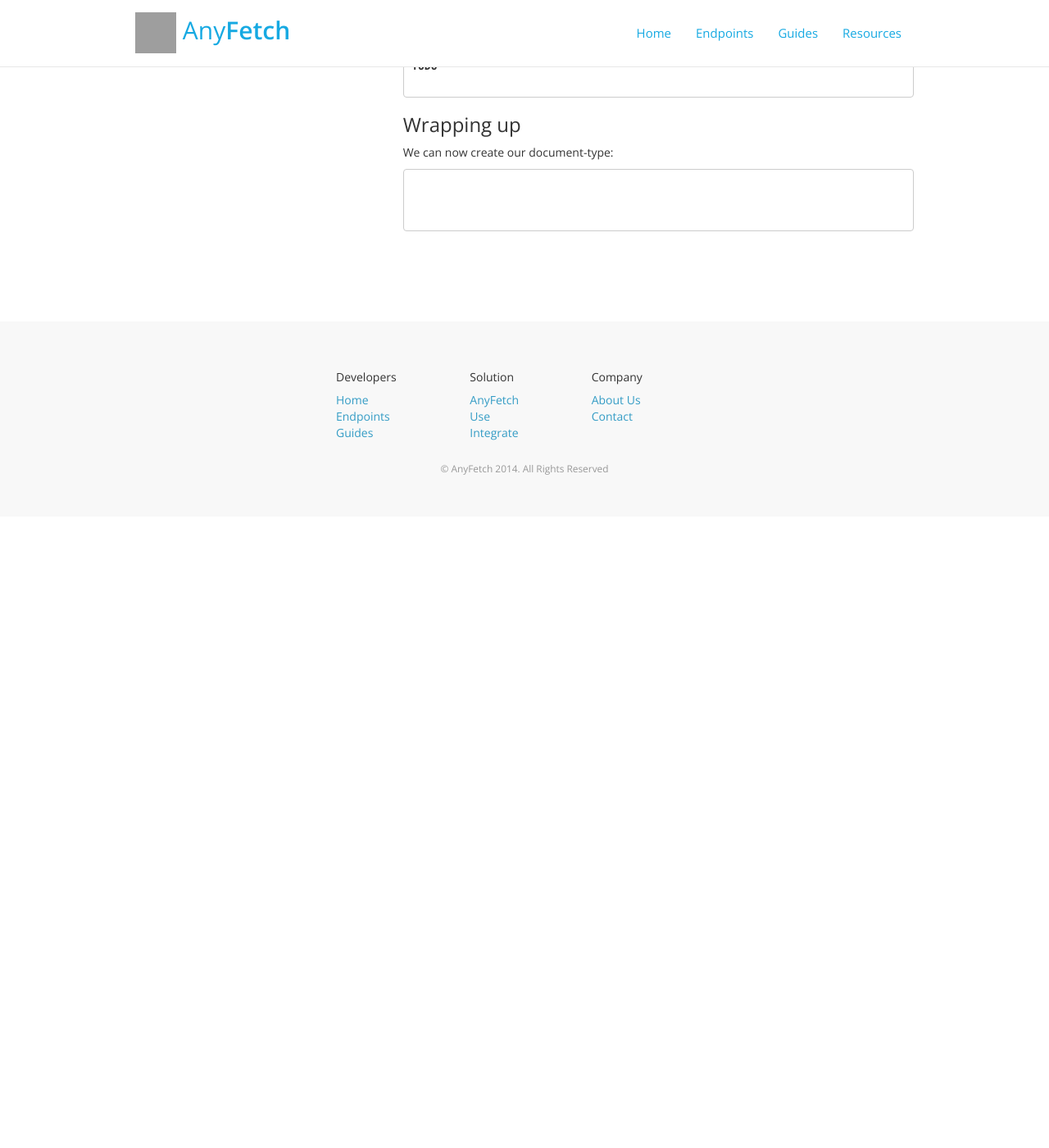
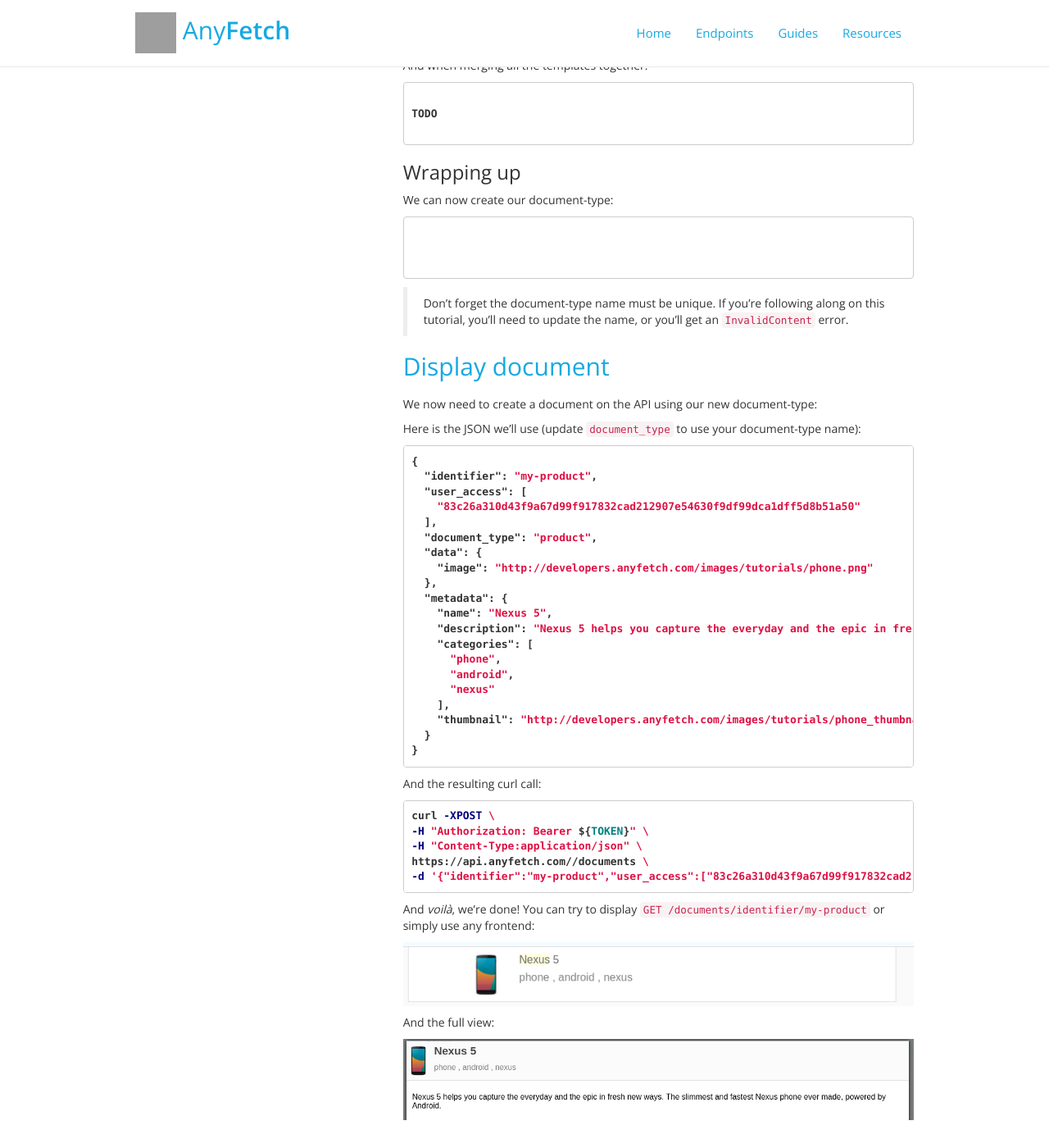
Before and after one commit to AnyFetch/developers.anyfetch.com, a Jekyll site: the page built from guides/tutorials/document-type.md, in a window 1280 px wide and 1400 px high, scrolled down 4138 px. Shown: the whole window at 82% size. Built offline with Jekyll 4.4.1, drawn with Linux system fonts in a browser that asks for light colours; nearby versions of some CDN libraries; Markdown is read by kramdown in place of the engine named in the settings; before the commit the page ends 4768 px from its top, so only the background shows below that; some of the changed text lies outside the part shown; grey boxes are pictures that could not be loaded.

Commit message:
Added images

````diff
--- a/guides/tutorials/document-type.md
+++ b/guides/tutorials/document-type.md
@@ -20,9 +20,9 @@
 Retrieve your token as described on the ["Hello world" tutorial](/guides/tutorials/hello-world.html): `GET /token`.
 
 ## What do we want to achieve?
-We want to be able to index a new kind of documents on the API, and display them properly. For instance:
+We want to be able to index a new kind of documents on the API, and display them properly. For instance, **products** from a database:
 
-TODO
+![Snippet view](/images/tutorials/snippet.png)
 
 What is needed? For each document, we'll need to have a name, a description, categories, an image and a thumbnail. We wish to be able to search by name and description.
 
@@ -116,7 +116,7 @@
   "name": "{{attr "name"}}",
   "description": "{{attr "description"}}",
   "image": "{{attr "image"}}",
-  "categories": [
+  "categories": [²
     {{#list metadata.categories}}
       "{{.}}"
     {{/list}}
@@ -214,3 +214,51 @@
 
 {%endraw%}
 ```
+
+> Don't forget the document-type name must be unique. If you're following along on this tutorial, you'll need to update the name, or you'll get an `InvalidContent` error.
+
+## Display document
+We now need to create a document on the API using our new document-type:
+
+Here is the JSON we'll use (update `document_type` to use your document-type name):
+
+```json
+{
+  "identifier": "my-product",
+  "user_access": [
+    "83c26a310d43f9a67d99f917832cad212907e54630f9df99dca1dff5d8b51a50"
+  ],
+  "document_type": "product",
+  "data": {
+    "image": "http://developers.anyfetch.com/images/tutorials/phone.png"
+  },
+  "metadata": {
+    "name": "Nexus 5",
+    "description": "Nexus 5 helps you capture the everyday and the epic in fresh new ways. The slimmest and fastest Nexus phone ever made, powered by Android.",
+    "categories": [
+      "phone",
+      "android",
+      "nexus"
+    ],
+    "thumbnail": "http://developers.anyfetch.com/images/tutorials/phone_thumbnail.png"
+  }
+}
+```
+
+And the resulting curl call:
+
+```sh
+curl -XPOST \
+-H "Authorization: Bearer ${TOKEN}" \
+-H "Content-Type:application/json" \
+https://api.anyfetch.com//documents \
+-d '{"identifier":"my-product","user_access":["83c26a310d43f9a67d99f917832cad212907e54630f9df99dca1dff5d8b51a50"],"document_type":"product","data":{"image":"http://developers.anyfetch.com/images/tutorials/phone.png"},"metadata":{"name":"Nexus 5","description":"Nexus 5 helps you capture the everyday and the epic in fresh new ways. The slimmest and fastest Nexus phone ever made, powered by Android.","categories":["phone","android","nexus"],"thumbnail":"http://developers.anyfetch.com/images/tutorials/phone_thumbnail.png"}}'
+```
+
+And *voilà*, we're done! You can try to display `GET /documents/identifier/my-product` or simply use any frontend:
+
+![Snippet view](/images/tutorials/snippet.png)
+
+And the full view:
+
+![Full view](/images/tutorials/full.png)
````
Also changed, not shown: images/tutorials/full.png (added), images/tutorials/snippet.png (added).
